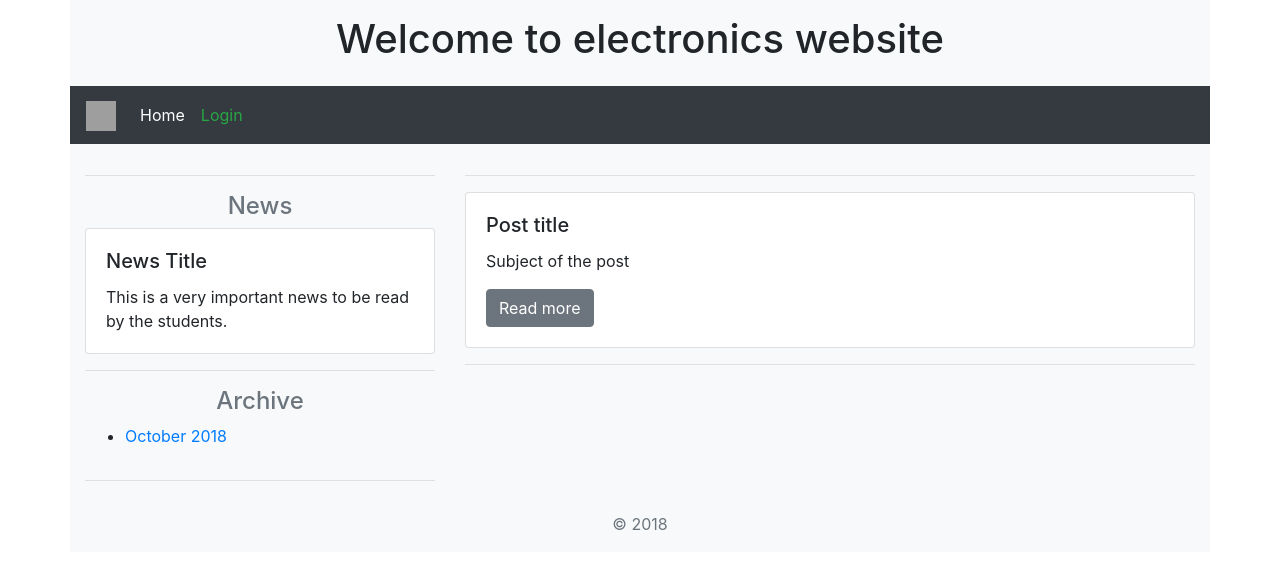
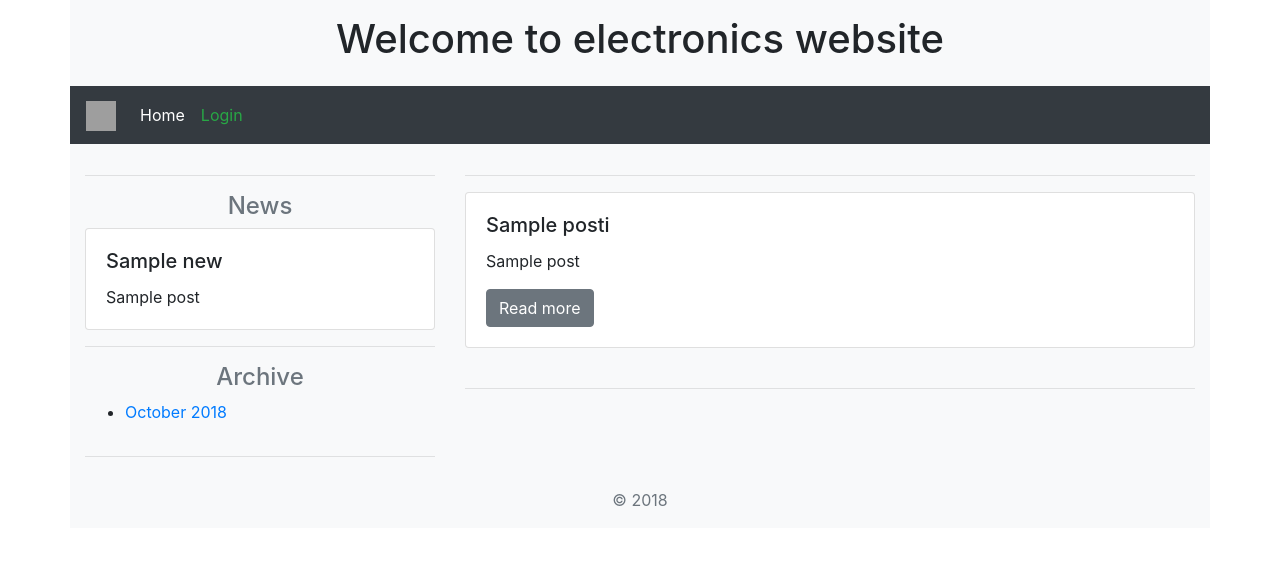
Before and after one commit to blueclaws/electronics2018, a Django app: template web/templates/home.html in a window 1280 px wide. Shown: the top 569 px of the page. Run offline with Django 3.2, Linux system fonts and the light colour scheme; the template is opened without the code that fills it: most values are stand-ins (such as "Sample title", 1, 10 or a date in 2020); some libraries are stand-ins or nearby versions; grey boxes are pictures that could not be loaded.

Commit message:
Database + Home page

```diff
--- a/web/elec/admin.py
+++ b/web/elec/admin.py
@@ -1,5 +1,7 @@
 from django.contrib import admin
 # Register your models here.
-from .models import AccountInfo
+from .models import AccountInfo, Posts, News
 
 admin.site.register(AccountInfo)
+admin.site.register(Posts)
+admin.site.register(News)
--- a/web/elec/views.py
+++ b/web/elec/views.py
@@ -4,11 +4,13 @@ from django.contrib.auth import authenticate, login, logout
 from django.contrib.auth.models import User
 from django.contrib.auth.forms import UserCreationForm,UserChangeForm, PasswordChangeForm, SetPasswordForm
 from .forms import NameForm, AccountForm, RegistrationForm, ChangeMeForm
-from .models import AccountInfo
+from .models import AccountInfo, Posts, News
 from django.core.exceptions import ObjectDoesNotExist
 
 def index(request):
-    return render(request, 'home.html')
+    post = Posts.objects.order_by('-pk')
+    news = News.objects.order_by('-pk')
+    return render(request, 'home.html', {'posti': post, 'news': news})
 
 
 def portal(request):
--- a/web/templates/home.html
+++ b/web/templates/home.html
@@ -48,17 +48,19 @@
         <div class="row">
           <div class="col-sm-4 bg-light">
             <hr>
+            <h4 class="text-muted text-center">News</h4>
+            {% for new in news %}
             <div class="row">
               <div class="col">
-                <h4 class="text-muted text-center">News</h4>
                 <div class="card">
                   <div class="card-body">
-                    <h5 class="card-title">News Title</h5>
-                    <p class="card-text">This is a very important news to be read by the students.</p>
+                    <h5 class="card-title">{{new.title}}</h5>
+                    <p class="card-text">{{new.post}}</p>
                   </div>
                 </div>
               </div>
             </div>
+            {% endfor %}
 
             <hr>
 
@@ -75,13 +77,16 @@
 
           <div class="col-sm-8 bg-light">
             <hr>
+            {% for p in posti %}
             <div class="card">
               <div class="card-body">
-                <h5 class="card-title">Post title</h5>
-                <p class="card-text">Subject of the post</p>
+                <h5 class="card-title">{{p.title}}</h5>
+                <p class="card-text">{{p.post}}</p>
                 <a href="#" class="btn btn-secondary">Read more</a>
               </div>
             </div>
+            <br>
+            {% endfor %}
             <hr>
           </div>
         </div>
```
Also changed, not shown: changes.md (+2 -1 lines), web/elec/models.py (+19 -0 lines).
